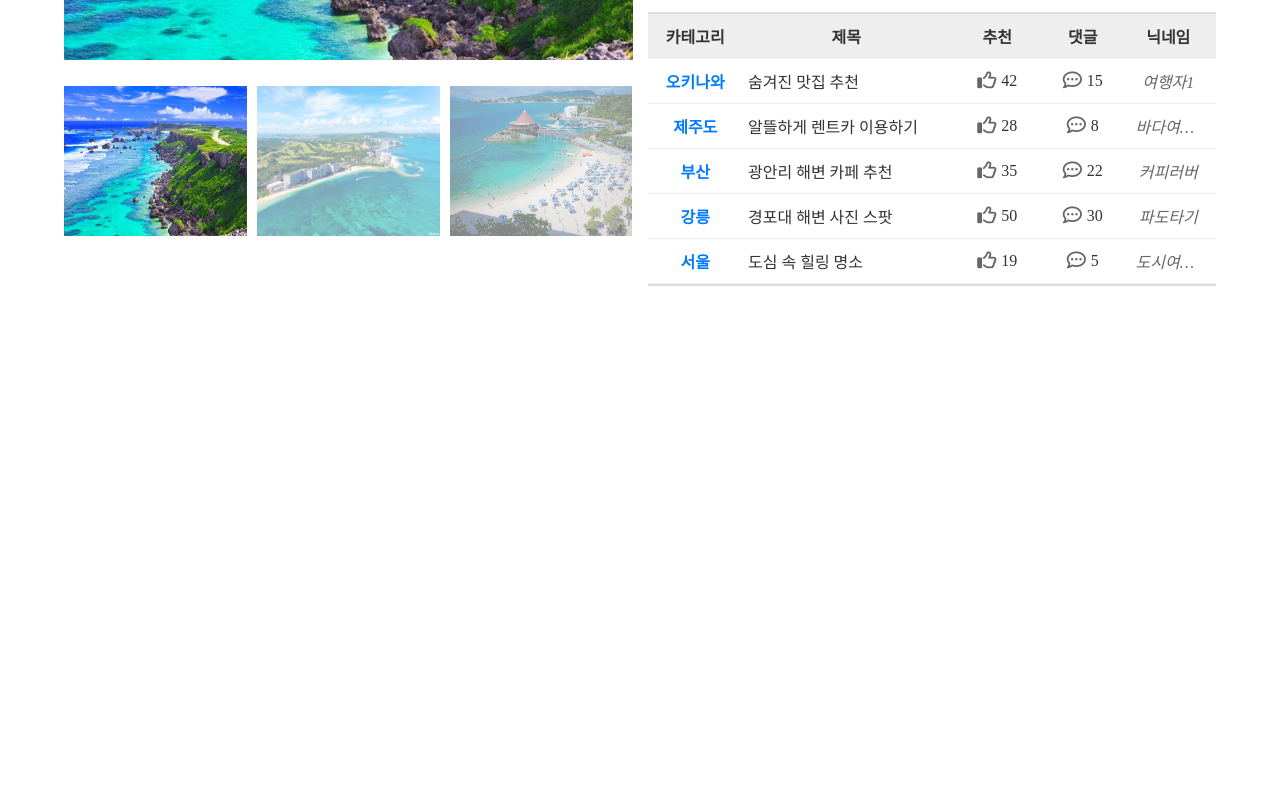
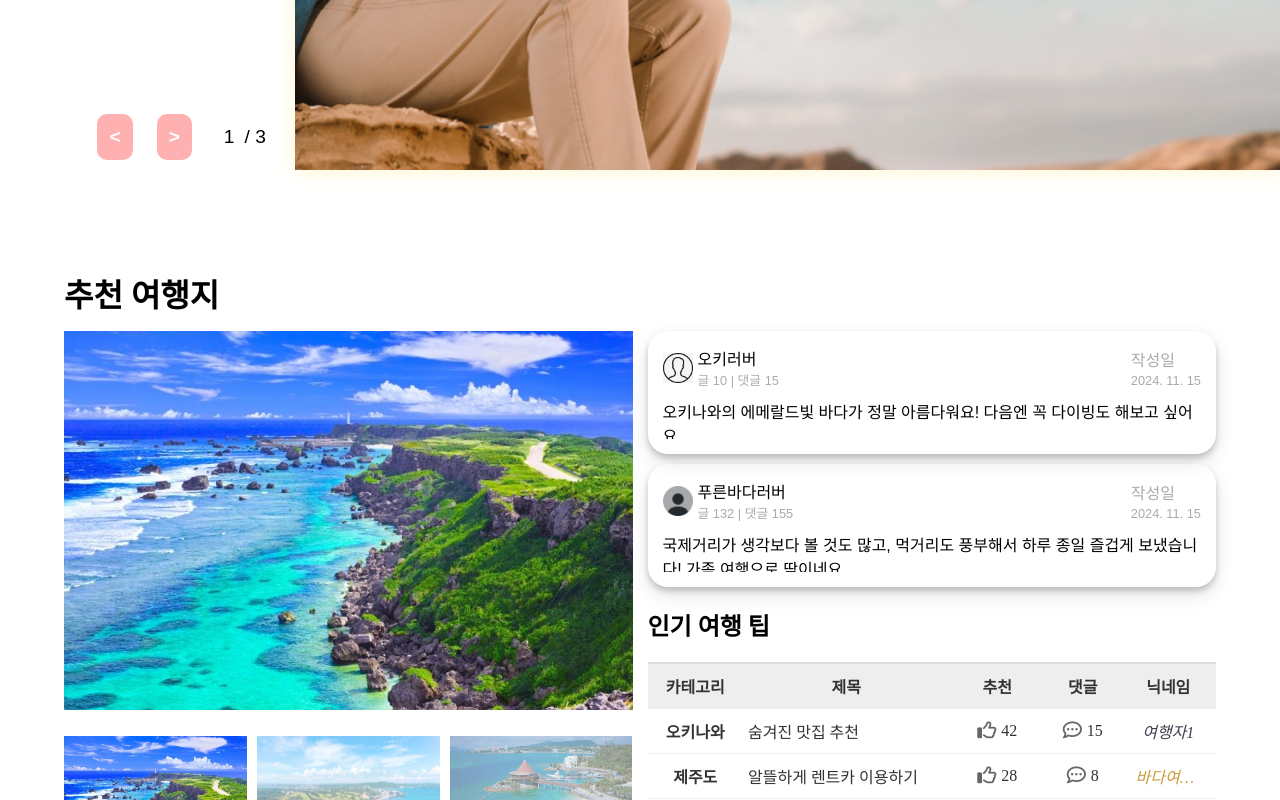
Before and after one commit to do3642/sharetravel-react, a React (Create React App) app: page / in a window 1280 px wide. Shown: the part 480-1280 px from the top of the page. Before the commit the page ends 800 px from the top, so only its background shows below. Built offline with nearby package versions, Linux system fonts and the light colour scheme; a web font is replaced by a local one.

Commit message:
Update: 더미데이터 분리 및 반복문처리

```diff
--- a/src/App.js
+++ b/src/App.js
@@ -1,7 +1,7 @@
 // import logo from './logo.svg';
 import { Routes } from 'react-router-dom';
 import './App.css';
-// import Visual from './components/Visual';
+import Visual from './components/Visual';
 import TravelInfo from './components/TravelInfo';
 
 function App() {
@@ -13,7 +13,7 @@ function App() {
 
 
      </Routes>
-     {/* <Visual /> */}
+     <Visual />
      <TravelInfo/>
 
     </div>
--- a/src/components/TravelInfo.js
+++ b/src/components/TravelInfo.js
@@ -1,8 +1,11 @@
 import '../styles/TravelInfo.css'
-import testImage from '../assets/userProfile/test1.png';
-import testImages from '../assets/userProfile/test2.png';
 import { useState } from 'react';
+import tipsData from '../data/tipsData.js';
+import images from '../data/images.js';
+import comments from '../data/commetsData.js';
 
+// 추후 tipsData에 DB에서 꺼내오는걸 받아야함
+// images에는 추천 여행지 사진들
 function TravelInfo() {
 
   // 상태 정의: 현재 이미지 URL을 저장할 state
@@ -10,17 +13,6 @@ function TravelInfo() {
   const [imageIndex, setImageIndex] = useState(0);
 
 
-   const images = [
-    ["/img/travelInfo-1.jpg",
-     "/img/travelInfo-2.jpg",
-     "/img/travelInfo-3.jpg",],
-    ["/img/travelInfo-4.jpg",
-     "/img/travelInfo-5.jpg",
-     "/img/travelInfo-6.jpg",],
-    ["/img/travelInfo-7.jpg",
-     "/img/travelInfo-8.jpg",
-     "/img/travelInfo-9.jpg",]
-   ]
 
 
   // 이미지를 변경하는 함수
@@ -32,14 +24,30 @@ function TravelInfo() {
   const [clickedIndex, setClickedIndex] = useState(0);
 
 
+  // -------------------------------------
+
+
+  // 랜덤 색상을 생성하는 함수
+  const getRandomColor = () => {
+    const letters = '0123456789ABCDEF';
+    let color = '#';
+    for (let i = 0; i < 6; i++) {
+      color += letters[Math.floor(Math.random() * 16)];
+    }
+    return color;
+  };
+
+  // 여행 팁 리스트에 랜덤 색상을 적용
+  const tipsWithRandomColors = tipsData.map(tip => ({
+    ...tip,
+    randomColor: getRandomColor(),
+  }));
 
 
 
 
 
-
-
-  return(
+  return (
     <section id="travel-info">
       <h2>추천 여행지</h2>
       <div className="flex-box">
@@ -49,7 +57,7 @@ function TravelInfo() {
           <div><img src={currentImage} alt="Travel"></img></div>
           <div>
             {images[imageIndex].map((image, index) => (
-          <p className={clickedIndex === index ? "active": ""} key={index} onClick={() => {
+              <p className={clickedIndex === index ? "active" : ""} key={index} onClick={() => {
                 changeImage(image);
                 setClickedIndex(index);
               }}>
@@ -60,18 +68,18 @@ function TravelInfo() {
 
           {/* 최소,최대일때 버튼 활성,비활성화 */}
           {imageIndex !== 0 ?
-           <i className="fa-regular fa-circle-left" onClick={()=>{
-            setImageIndex(imageIndex-1);
-            changeImage(images[imageIndex-1][0]);
+            <i className="fa-regular fa-circle-left" onClick={() => {
+              setImageIndex(imageIndex - 1);
+              changeImage(images[imageIndex - 1][0]);
               setClickedIndex(0);
-          }}></i> :  <i style={{display:'none'}}>;</i>
+            }}></i> : <i style={{ display: 'none' }}>;</i>
           }
-         {imageIndex < images.length-1 ?
-            <i className="fa-regular fa-circle-right" onClick={()=>{
-              setImageIndex(imageIndex+1);
-              changeImage(images[imageIndex+1][0]);
+          {imageIndex < images.length - 1 ?
+            <i className="fa-regular fa-circle-right" onClick={() => {
+              setImageIndex(imageIndex + 1);
+              changeImage(images[imageIndex + 1][0]);
               setClickedIndex(0);
-            }}></i> : <i style={{display:'none'}}>;</i>
+            }}></i> : <i style={{ display: 'none' }}>;</i>
 
           }
 
@@ -80,39 +88,24 @@ function TravelInfo() {
         {/* 추천지 관련 댓글들 */}
         <article className="right-travel-info">
           <div className="comments-list">
-            <div className="comments">
+            {comments.map((comment, index) => (
+              <div className="comments" key={index}>
                 <div className="comments-info">
-                <p><img src={testImage} alt="사용자 프사"></img></p>
+                  <p><img src={comment.imgUrl} alt="사용자 프사" /></p>
                   <div>
-                  <span>오키러버</span>
-                  <span><strong>글 10 |</strong><strong>&nbsp;댓글 15</strong></span>
+                    <span>{comment.nickname}</span>
+                    <span><strong>글 {comment.postCount} |</strong><strong>&nbsp;댓글 {comment.commentCount}</strong></span>
                   </div>
                   <div>
                     <span>작성일</span>
-                  <span><strong>2024. 11. 15</strong></span>
-                </div>
-
-              </div>
-              <div className="comments-content">
-                <span>오키나와의 에메랄드빛 바다가 정말 아름다워요! 다음엔 꼭 다이빙도 해보고 싶어요.</span>
-              </div>
-            </div>
-            <div className="comments">
-              <div className="comments-info">
-                <p><img src={testImages} alt="사용자 프사"></img></p>
-                <div>
-                  <span>푸른바다러버</span>
-                  <span><strong>글 132 |</strong><strong>&nbsp;댓글 155</strong></span>
-                </div>
-                <div>
-                  <span>작성일</span>
-                  <span><strong>2024. 11. 15</strong></span>
+                    <span><strong>{comment.createDate}</strong></span>
                   </div>
                 </div>
                 <div className="comments-content">
-                <span>국제거리가 생각보다 볼 것도 많고, 먹거리도 풍부해서 하루 종일 즐겁게 보냈습니다! 가족 여행으로 딱이네요.</span>
+                  <span>{comment.content}</span>
                 </div>
               </div>
+            ))}
           </div>
           <h3>인기 여행 팁</h3>
           {/* 여행팁 게시물 */}
@@ -124,41 +117,15 @@ function TravelInfo() {
               <li>댓글</li>
               <li>닉네임</li>
             </ul>
-              <ul className="tip">
-                <li>오키나와</li>
-                <li>숨겨진 맛집 추천</li>
-                <li><i className="fa-regular fa-thumbs-up"></i>42</li>
-                <li><i className="fa-regular fa-comment-dots"></i>15</li>
-                <li>여행자1</li>
+            {tipsWithRandomColors.map((tip, index) => (
+              <ul className="tip" key={index}>
+                <li >{tip.category}</li>
+                <li>{tip.title}</li>
+                <li><i className="fa-regular fa-thumbs-up"></i>{tip.thumbsUp}</li>
+                <li><i className="fa-regular fa-comment-dots"></i>{tip.comments}</li>
+                <li style={{ color: tip.randomColor }}>{tip.nickname}</li>
               </ul>
-              <ul className="tip">
-                <li>제주도</li>
-                <li>알뜰하게 렌트카 이용하기</li>
-                <li><i className="fa-regular fa-thumbs-up"></i>28</li>
-                <li><i className="fa-regular fa-comment-dots"></i>8</li>
-                <li>바다여행자</li>
-              </ul>
-              <ul className="tip">
-                <li>부산</li>
-                <li>광안리 해변 카페 추천</li>
-                <li><i className="fa-regular fa-thumbs-up"></i>35</li>
-                <li><i className="fa-regular fa-comment-dots"></i>22</li>
-                <li>커피러버</li>
-              </ul>
-              <ul className="tip">
-                <li>강릉</li>
-                <li>경포대 해변 사진 스팟</li>
-                <li><i className="fa-regular fa-thumbs-up"></i>50</li>
-                <li><i className="fa-regular fa-comment-dots"></i>30</li>
-                <li>파도타기</li>
-              </ul>
-              <ul className="tip">
-                <li>서울</li>
-                <li>도심 속 힐링 명소</li>
-                <li><i className="fa-regular fa-thumbs-up"></i>19</li>
-                <li><i className="fa-regular fa-comment-dots"></i>5</li>
-                <li>도시여행자</li>
-              </ul>
+            ))}
           </div>
 
 
--- /dev/null
+++ b/src/data/commetsData.js
@@ -0,0 +1,11 @@
+import testImage from '../assets/userProfile/test1.png';
+import testImage2 from '../assets/userProfile/test2.png';
+
+ // 댓글 더미데이터
+ const comments = [
+  { imgUrl: testImage, nickname: '오키러버', postCount: 10, commentCount: 15, content:'오키나와의 에메랄드빛 바다가 정말 아름다워요! 다음엔 꼭 다이빙도 해보고 싶어요.',createDate:'2024. 11. 15' },
+  { imgUrl: testImage2, nickname: '푸른바다러버', postCount: 132, commentCount: 155, content:'국제거리가 생각보다 볼 것도 많고, 먹거리도 풍부해서 하루 종일 즐겁게 보냈습니다! 가족 여행으로 딱이네요.',createDate:'2024. 11. 15' },
+];
+
+
+export default comments;
--- /dev/null
+++ b/src/data/images.js
@@ -0,0 +1,15 @@
+ // 추천여행지 사진들
+ const images = [
+  ["/img/travelInfo-1.jpg",
+   "/img/travelInfo-2.jpg",
+   "/img/travelInfo-3.jpg",],
+  ["/img/travelInfo-4.jpg",
+   "/img/travelInfo-5.jpg",
+   "/img/travelInfo-6.jpg",],
+  ["/img/travelInfo-7.jpg",
+   "/img/travelInfo-8.jpg",
+   "/img/travelInfo-9.jpg",]
+ ]
+
+
+export default images;
--- /dev/null
+++ b/src/data/tipsData.js
@@ -0,0 +1,11 @@
+ // 팁 게시판의 더미데이터
+ const tipsData = [
+  { category: '오키나와', title: '숨겨진 맛집 추천', thumbsUp: 42, comments: 15, nickname: '여행자1' },
+  { category: '제주도', title: '알뜰하게 렌트카 이용하기', thumbsUp: 28, comments: 8, nickname: '바다여행자' },
+  { category: '부산', title: '광안리 해변 카페 추천', thumbsUp: 35, comments: 22, nickname: '커피러버' },
+  { category: '강릉', title: '경포대 해변 사진 스팟', thumbsUp: 50, comments: 30, nickname: '파도타기' },
+  { category: '서울', title: '도심 속 힐링 명소', thumbsUp: 19, comments: 5, nickname: '도시여행자' },
+];
+
+
+export default tipsData;
--- a/src/styles/TravelInfo.css
+++ b/src/styles/TravelInfo.css
@@ -71,11 +71,11 @@
 
 }
 .left-travel-info i:nth-of-type(1){
-  left: -50%;top: 40%;
+  left: -40%;top: 40%;
 
 }
 .left-travel-info i:nth-of-type(2){
-  right: -50%; top: 40%;
+  right: -40%; top: 40%;
 }
 
 /* 호버 시 추천여행지 버튼 변경효과 */
@@ -203,7 +203,6 @@
 .tips-list .tip li:first-child {
   flex: 1;
   font-weight: bold;
-  color: #007BFF;
   max-width: 80px;
 }
 
```
Lines whose indentation alone changed are shown as unchanged.
